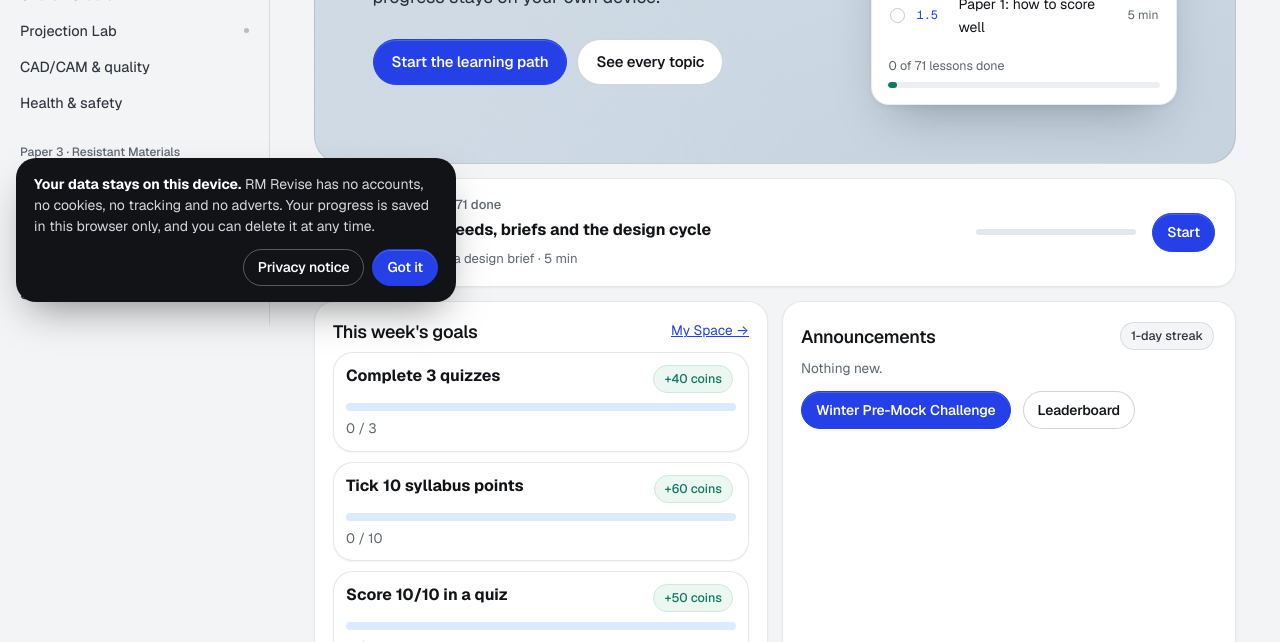
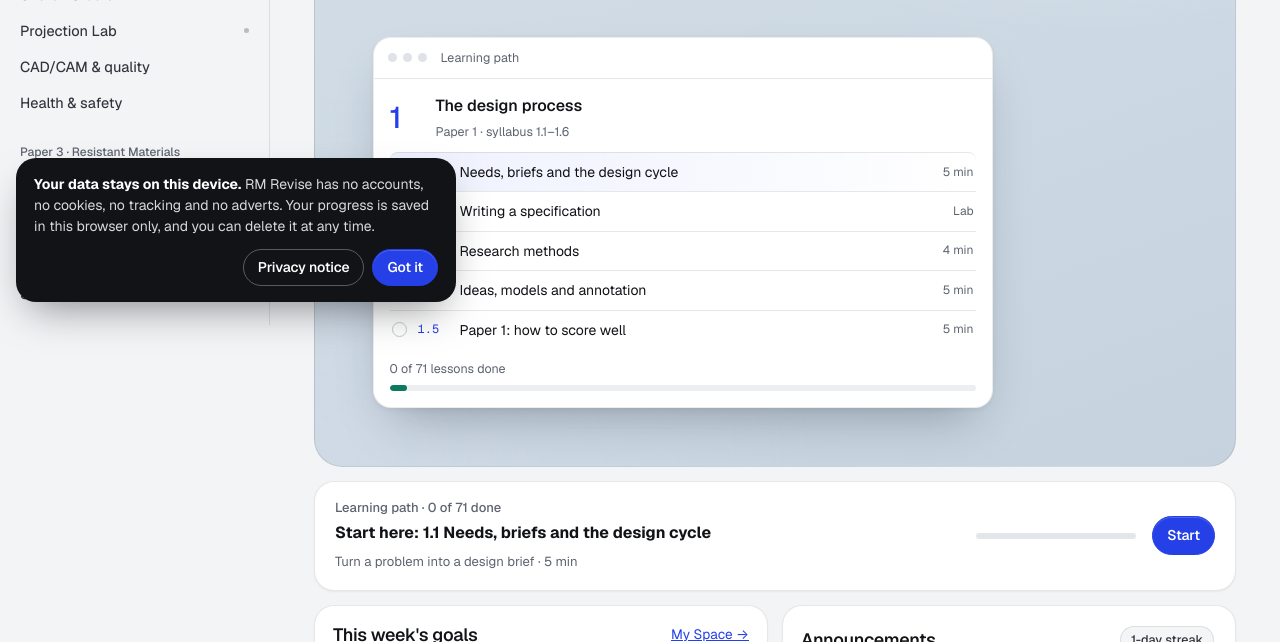
Before and after one commit to PENGUINPLAZE/RM_REVISION, a plain HTML site: page index.html in a window 1280 px wide. Shown: the part 482-1124 px from the top of the page. Drawn offline with Linux system fonts and the light colour scheme.

Commit message:
Add files via upload

```diff
--- a/index.html
+++ b/index.html
@@ -696,7 +696,10 @@ input:focus,select:focus,textarea:focus{outline:0;border-color:var(--brand);box-
 .modal .box{border-radius:24px!important}
 .hackstrip .hkb{border-radius:14px}
 .ava>span{font-family:Geist}
-@media(min-width:901px){.hero2{grid-template-columns:minmax(0,1.2fr) minmax(0,.8fr)}}.hero2 h1{font-size:clamp(2.2rem,4.3vw,3.6rem)}
+@media(min-width:901px){.hero2{grid-template-columns:1fr}.hero2 .h2-win{max-width:620px}}
+@media(min-width:1380px){.hero2{grid-template-columns:minmax(0,1.15fr) minmax(380px,.85fr)}.hero2 .h2-win{max-width:none}}
+.hero2 h1{font-size:clamp(2.2rem,3.9vw,3.5rem)!important;max-width:18ch}.wl-t{white-space:nowrap;overflow:hidden;text-overflow:ellipsis}
+#main{max-width:1320px;width:100%;margin-inline:auto;box-sizing:border-box}.hero2 h1{font-size:clamp(2.2rem,4.3vw,3.6rem)}
 .lt-k{border:1px solid currentColor;border-radius:999px;padding:1px 8px;font-size:11.5px!important;opacity:.9}
 @media(max-width:600px){.h2-act{flex-direction:column}.h2-act .btn{width:100%;text-align:center}.h2-pill{font-size:12px}}
 
@@ -726,6 +729,7 @@ body:has(#lbar) #privbar{bottom:96px}
 .v3name{background:rgba(255,255,255,.85)!important;border:1px solid var(--line)!important;color:var(--ink)!important;font-family:Geist!important;font-weight:560!important;letter-spacing:0!important;text-transform:none!important;font-size:13px!important;backdrop-filter:blur(8px)}
 .v3btns button{background:rgba(255,255,255,.85)!important;color:var(--ink)!important;border:1px solid var(--line)!important;border-radius:999px!important;font-family:Geist!important}
 .logo .mk{display:inline-grid;place-items:center;background:#111317!important;padding:0}.logo .mk svg{width:28px;height:28px}
+.phead h1{font-size:clamp(2rem,3.4vw,2.9rem)!important}
 </style>
 <script src="config.js"></script>
 </head>
```
